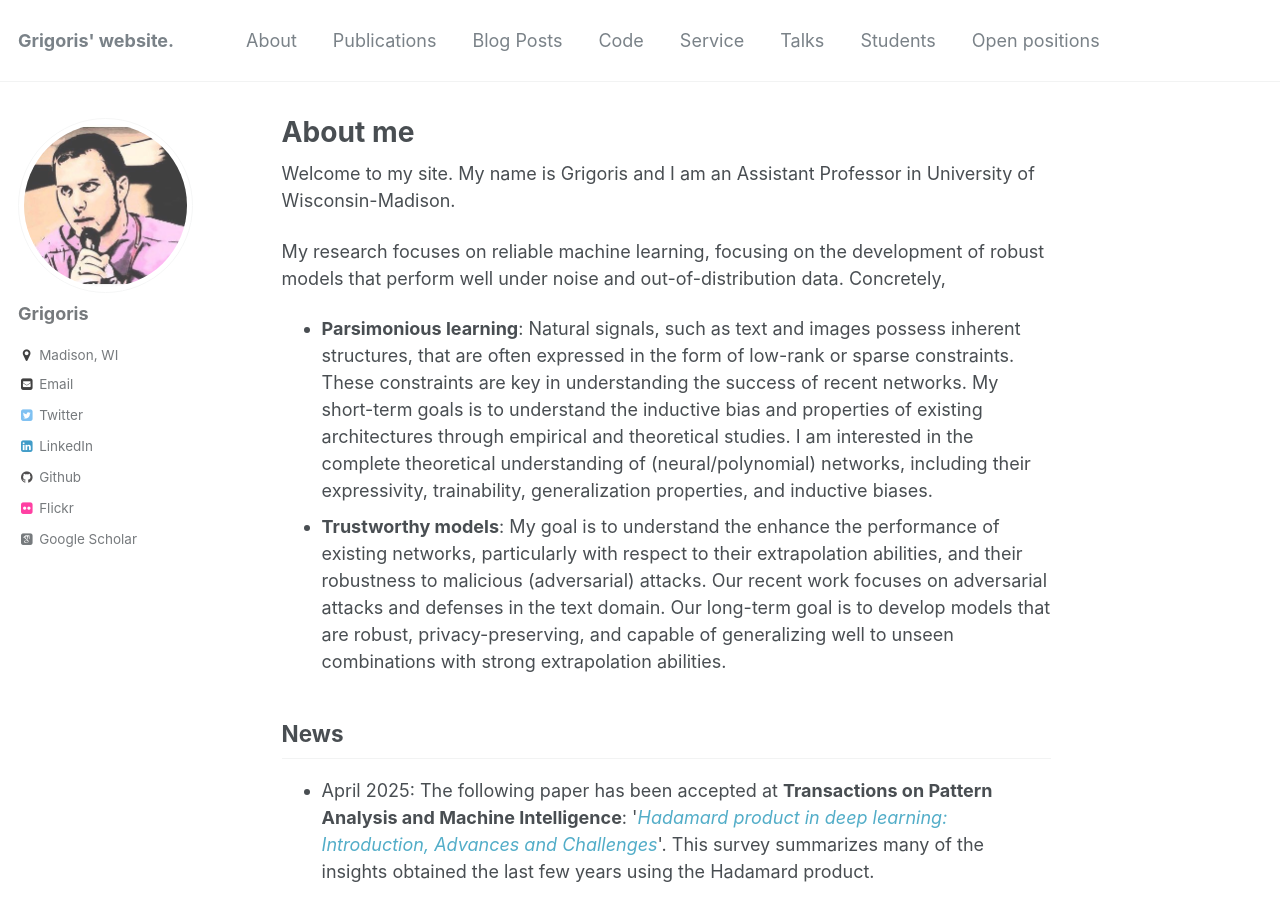
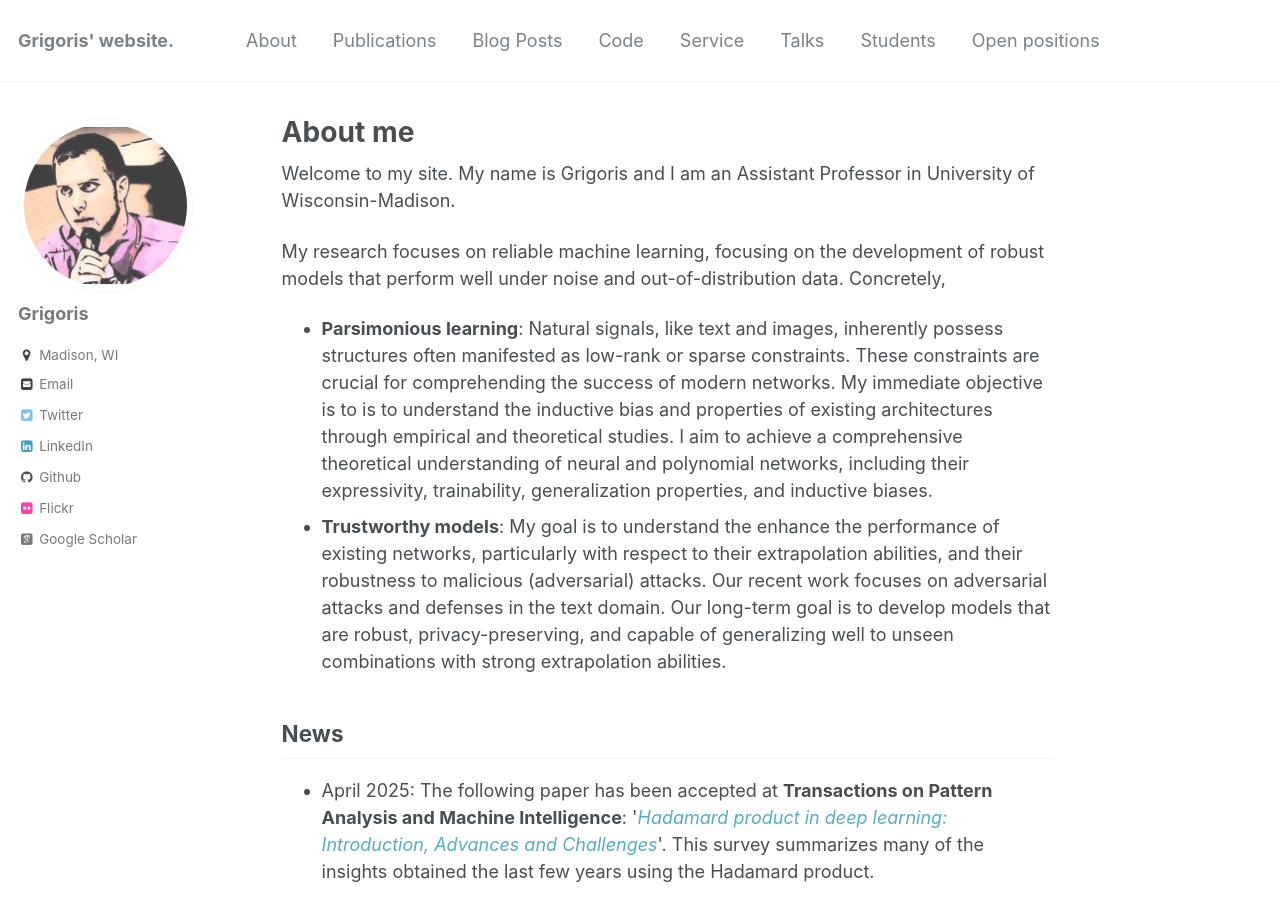
Before and after one commit to grigorisg9gr/grigorisg9gr.github.io, a Jekyll site: the page built from index.html, in a window 1280 px wide and 900 px high. Built offline with Jekyll 4.4.1, drawn with Linux system fonts in a browser that asks for light colours; some web fonts are replaced.

Commit message:
Minor change in text.

```diff
--- a/_pages/open_positions/index.html
+++ b/_pages/open_positions/index.html
@@ -16,7 +16,7 @@ comments: false
 
 
 <h1>BSc students</h1>
-<p>I frequently engage in research collaborations with both BSc and MSc students. Given the considerable volume of project inquiries I receive, I strongly encourage you to first review the detailed blog posts available on my website. These posts provide comprehensive insights into current research initiatives and set clear expectations for potential collaborations.</p>
+<p>I frequently engage in research collaborations with both BSc and MSc students. Given the considerable volume of project inquiries I receive, I strongly encourage you to first review the detailed blog posts, available on my website. These posts provide comprehensive insights into current research initiatives and set clear expectations for potential collaborations.</p>
 
 
 </div>
--- a/index.html
+++ b/index.html
@@ -12,7 +12,7 @@ comments: false
 <p>My research focuses on reliable machine learning, focusing on the development of robust models that perform well under noise and out-of-distribution data. Concretely,<p>
 
 <ul>
-    <li><strong>Parsimonious learning</strong>: Natural signals, such as text and images possess inherent structures, that are often expressed in the form of low-rank or sparse constraints. These constraints are key in understanding the success of recent networks. My short-term goals is to understand the inductive bias and properties of existing architectures through empirical and theoretical studies. I am interested in the complete theoretical understanding of (neural/polynomial) networks, including their expressivity, trainability, generalization properties, and inductive biases.</li>
+    <li><strong>Parsimonious learning</strong>: Natural signals, like text and images, inherently possess structures often manifested as low-rank or sparse constraints. These constraints are crucial for comprehending the success of modern networks. My immediate objective is to is to understand the inductive bias and properties of existing architectures through empirical and theoretical studies. I aim to achieve a comprehensive theoretical understanding of neural and polynomial networks, including their expressivity, trainability, generalization properties, and inductive biases.</li>
 
     <li><strong>Trustworthy models</strong>: My goal is to understand the enhance the performance of existing networks, particularly with respect to their extrapolation abilities, and their robustness to malicious (adversarial) attacks. Our recent work focuses on adversarial attacks and defenses in the text domain. Our long-term goal is to develop models that are robust, privacy-preserving, and capable of generalizing well to unseen combinations with strong extrapolation abilities. </li>
 </ul>
```
